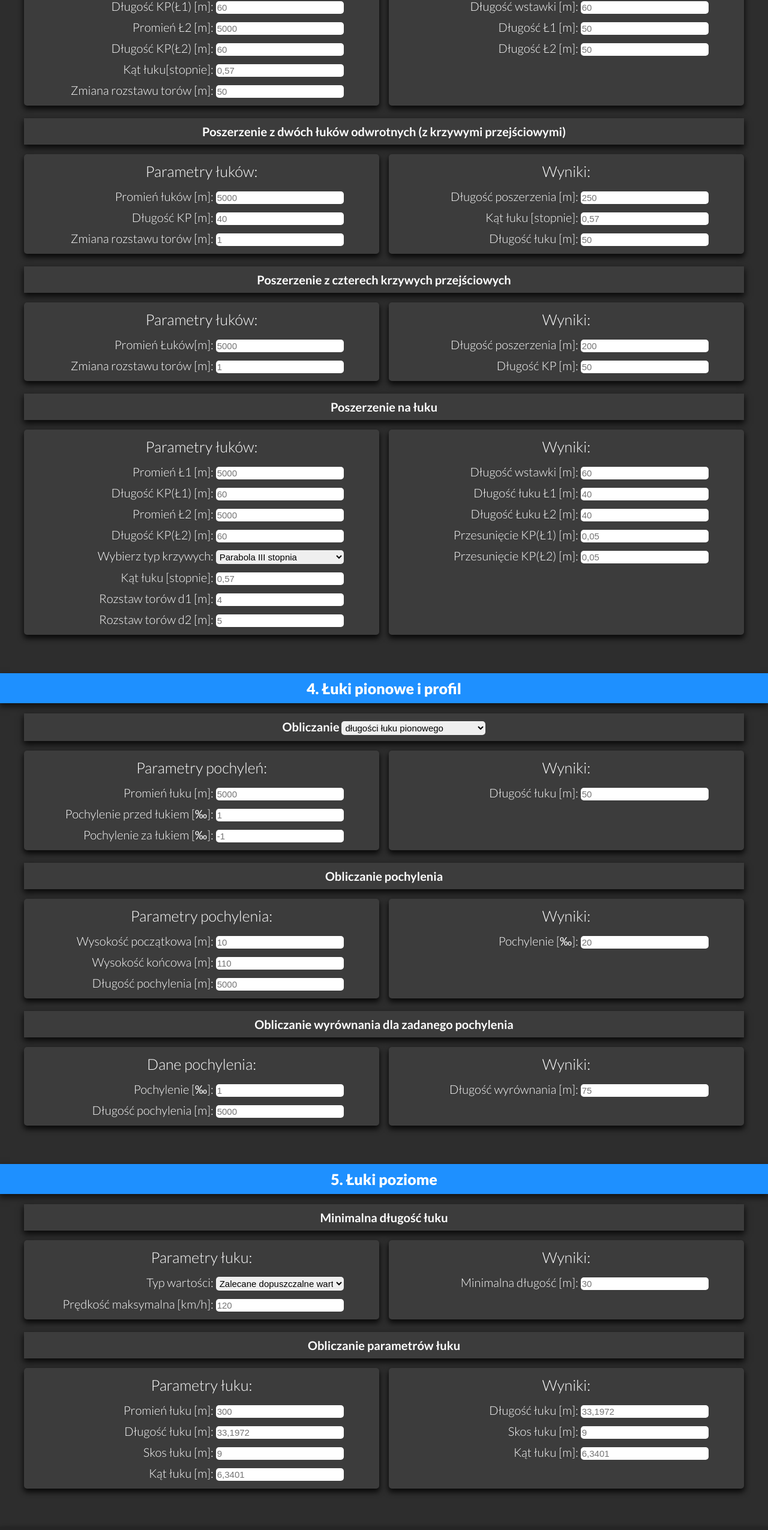
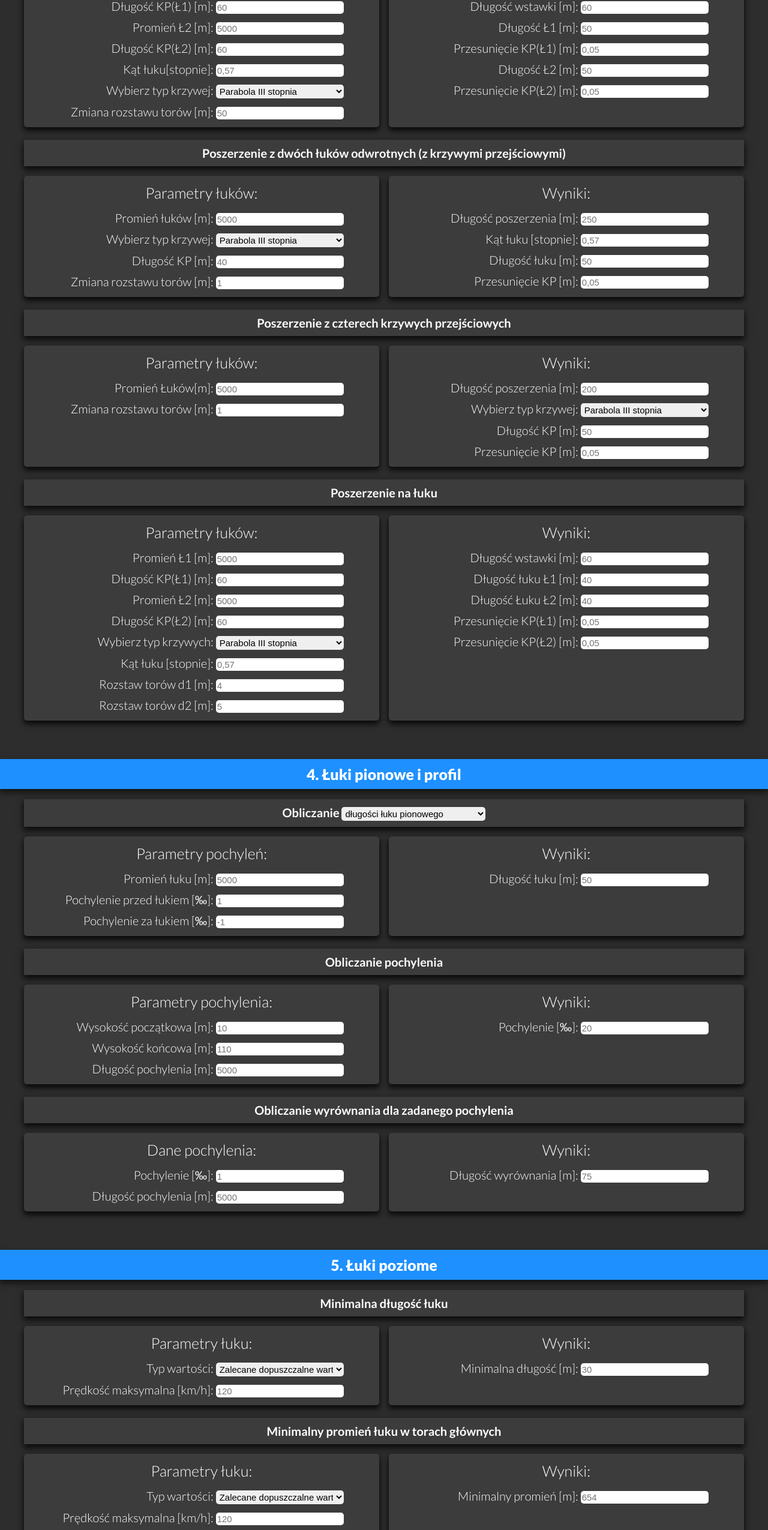
Before and after one commit to Ugulele/Pomocnik, a plain HTML site: page public/index.html in a window 1280 px wide. Shown: the part 1849-4399 px from the top of the page at 60% size. Drawn offline with Linux system fonts and the light colour scheme.

Commit message:
dodanie nowych funkcji do turns.js i widening.js

```diff
--- a/public/index.html
+++ b/public/index.html
@@ -453,32 +453,41 @@
 
                     <div class = "boxline">
                         Promień Ł1 [m]:
-                        <input type = "number" id = "widening_radius_1" placeholder = "5000" oninput=" runliczPoszerzenie()">
+                        <input type = "number" id = "widening_radius_1" placeholder = "5000" oninput="runliczPoszerzenie()">
                     </div>
 
                     <div class = "boxline">
                         Długość KP(Ł1) [m]:
-                        <input type = "number" id = "widening_curve_length_1" placeholder = "60" oninput=" runliczPoszerzenie()">
+                        <input type = "number" id = "widening_curve_length_1" placeholder = "60" oninput = "runliczPoszerzenie()">
                     </div>
 
                     <div class = "boxline">
                         Promień Ł2 [m]:
-                        <input type = "number" id = "widening_radius_2" placeholder = "5000" oninput=" runliczPoszerzenie()">
+                        <input type = "number" id = "widening_radius_2" placeholder = "5000" oninput = "runliczPoszerzenie()">
                     </div>
 
                     <div class = "boxline">
                         Długość KP(Ł2) [m]:
-                        <input type = "number" id = "widening_curve_length_2" placeholder = "60" oninput=" runliczPoszerzenie()">
+                        <input type = "number" id = "widening_curve_length_2" placeholder = "60" oninput = "runliczPoszerzenie()">
                     </div>
 
                     <div class = "boxline">
                         Kąt łuku[stopnie]:
-                        <input type = "number" id = "widening_angle" placeholder = "0,57" oninput=" runliczPoszerzenie()">
+                        <input type = "number" id = "widening_angle" placeholder = "0,57" oninput = "runliczPoszerzenie()">
+                    </div>
+
+                    <div class = "boxline">
+                        Wybierz typ krzywej:
+                        <select id = "widening_curvetype" onchange = "runliczPoszerzenie()">
+                            <option value = "3st">Parabola III stopnia</option>
+                            <option value = "4st">Parabola IV stopnia</option>
+                            <option value = "bloss">Krzywa Blossa</option>
+                        </select>
                     </div>
 
                     <div class = "boxline">
                         Zmiana rozstawu torów [m]:
-                        <input type = "number" id = "widening_change" placeholder = "50" oninput=" runliczPoszerzenie()">
+                        <input type = "number" id = "widening_change" placeholder = "50" oninput = "runliczPoszerzenie()">
                     </div>
 
                     <!-- <div class = "boxbuttons">
@@ -509,8 +518,18 @@
                     </div>
 
                     <div class = "boxline">
+                        Przesunięcie KP(Ł1) [m]:
+                        <input type = "number" id = "widening_shift_1" placeholder = "0,05" readonly>
+                    </div>
+
+                    <div class = "boxline">
                         Długość Ł2 [m]:
                         <input type = "number" id = "widening_curve2" placeholder = "50" readonly>
+                    </div>
+
+                    <div class = "boxline">
+                        Przesunięcie KP(Ł2) [m]:
+                        <input type = "number" id = "widening_shift_2" placeholder = "0,05" readonly>
                     </div>
 
                 </div>
@@ -528,6 +547,15 @@
                     <div class = "boxline">
                         Promień łuków [m]:
                         <input type = "number" id = "widening2_radius" placeholder = "5000" oninput="runliczPoszerzenie2()">
+                    </div>
+
+                    <div class = "boxline">
+                        Wybierz typ krzywej:
+                        <select id = "widening2_curvetype" onchange = "runliczPoszerzenie2()">
+                            <option value = "3st">Parabola III stopnia</option>
+                            <option value = "4st">Parabola IV stopnia</option>
+                            <option value = "bloss">Krzywa Blossa</option>
+                        </select>
                     </div>
 
                     <div class = "boxline">
@@ -561,6 +589,11 @@
                     <div class = "boxline">
                         Długość łuku [m]:
                         <input type = "number" id = "widening2_curve" placeholder = "50" readonly>
+                    </div>
+
+                    <div class = "boxline">
+                        Przesunięcie KP [m]:
+                        <input type = "number" id = "widening2_shift" placeholder = "0,05" readonly>
                     </div>
 
                 </div>
@@ -599,8 +632,22 @@
                     </div>
 
                     <div class = "boxline">
+                        Wybierz typ krzywej:
+                        <select id = "widening3_curvetype" onchange = "runliczPoszerzenie3()">
+                            <option value = "3st">Parabola III stopnia</option>
+                            <option value = "4st">Parabola IV stopnia</option>
+                            <option value = "bloss">Krzywa Blossa</option>
+                        </select>
+                    </div>
+
+                    <div class = "boxline">
                         Długość KP [m]:
                         <input type = "number" id = "widening3_curve_length" placeholder = "50" readonly>
+                    </div>
+
+                    <div class = "boxline">
+                        Przesunięcie KP [m]:
+                        <input type = "number" id = "widening3_shift" placeholder = "0,05" readonly>
                     </div>
 
                 </div>
@@ -886,6 +933,41 @@
                 </div>
 
                 <div class = "contheader">
+                    Minimalny promień łuku w torach głównych
+                </div>
+
+                <div class = "box">
+                    <div class = "boxheader">
+                        Parametry łuku:
+                    </div>
+
+                    <div class = "boxline">
+                        Typ wartości:
+                        <select id = "turn_rmin_calctype" onchange = "computeRmin()">
+                            <option value = "rec">Zalecane dopuszczalne wartości</option>
+                            <option value = "nrm">Normalne dopuszczalne wartości</option>
+                            <option value = "exp">Rozszerzone dopuszczalne wartości</option>
+                        </select>
+                    </div>
+
+                    <div class = "boxline">
+                        Prędkość maksymalna [km/h]:
+                        <input type = "number" id = "turn_rmin_vmax"  placeholder = "120" oninput = "computeRmin()">
+                    </div>
+                </div>
+
+                <div class = "box">
+                    <div class = "boxheader">
+                        Wyniki:
+                    </div>
+
+                    <div class = "boxline">
+                        Minimalny promień [m]:
+                        <input type = "number" id = "turn_rmin_result"  placeholder = "654" readonly>
+                    </div>
+                </div>
+
+                <div class = "contheader">
                     Obliczanie parametrów łuku
                 </div>
 
--- a/public/js/turns.js
+++ b/public/js/turns.js
@@ -79,7 +79,6 @@ function turnparams(){
         return
     }
 
-    console.log("zaczynam liczyć")
     //przy l, obliczanie t i alfa
     function computeangle(r,l){
         alfa = 360*l/(2*Math.PI*r);
@@ -105,6 +104,41 @@ function turnparams(){
             document.getElementById("turn_parameters_slant_result").value = cround(t,4);
         }
     }
+}
 
+function computeRmin(){
+
+    vmax = document.getElementById("turn_rmin_vmax").value;
+    calctype = document.getElementById("turn_rmin_calctype").value;
+
+    if(vmax){
+        Dmax = selectDmax(calctype);
+        Idop = selectIdop(calctype);
+
+        let rminp = 11.8*(vmax**2)/(Idop+Dmax);
+
+        document.getElementById("turn_rmin_result").value = Math.round(rminp);
+    }else{
+        document.getElementById("turn_rmin_result").value = "";
+    }
+
+    function selectDmax(calctype){
+        const Dmax = 150;
+        return Dmax
+    }
+
+    function selectIdop(calctype){
+        let Idop = ""
+
+        if(calctype == "rec"){
+            Idop  = 110;
+        }else if(calctype == "nrm"){
+            Idop = 130;
+        }else{
+            Idop = 150;
+        }
+
+        return Idop;
+    }
 
 }
--- a/public/js/widening.js
+++ b/public/js/widening.js
@@ -31,9 +31,10 @@ function runliczPoszerzenie(){
     let alfa = document.getElementById("widening_angle").value;
     let l1 = document.getElementById("widening_curve_length_1").value;
     let l2 = document.getElementById("widening_curve_length_2").value;
+    let curvetype = document.getElementById("widening_curvetype").value;
 
     if(r1 != 0 && r2 != 0 && d != 0 && alfa != 0){
-        liczPoszerzenie(r1,r2,d,alfa,l1,l2);
+        liczPoszerzenie(r1,r2,d,alfa,l1,l2,curvetype);
     }else if(r1 == 0 && r2 == 0 && d == 0 && alfa == 0 ){
         document.getElementById("widening_inset").value = "";
         document.getElementById("widening_length").value = "";
@@ -44,67 +45,82 @@ function runliczPoszerzenie(){
 
 }
 
-function liczPoszerzenie(r1,r2,d,alfa,l1,l2){
+function liczPoszerzenie(r1,r2,d,alfa,l1,l2,curvetype){
     //obliczanie wartości wstawki i długości i przesunięć
     let w = d/(Math.sin(radians(alfa))) - r1*Math.tan(radians(alfa/2)) - r2*Math.tan(radians(alfa/2)) - l1/2 - l2/2;
+    let n1 = liczPrzesuniecie(r1,l1,curvetype);
+    let n2 = liczPrzesuniecie(r2,l2,curvetype);
 
     //wyświetlanie wyników
     document.getElementById("widening_inset").value = cround(w,4);
     document.getElementById("widening_length").value = cround(w + 2*l1 + 2*l2 + (alfa/360)*2*Math.PI*((r1)) + (alfa/360)*2*Math.PI*((r2)),4);
     document.getElementById("widening_curve1").value = cround((alfa/360)*2*Math.PI*((r1)) - l1,4);
     document.getElementById("widening_curve2").value = cround((alfa/360)*2*Math.PI*((r2)) - l2,4);
+    document.getElementById("widening_shift_1").value = cround(n1,2);
+    document.getElementById("widening_shift_2").value = cround(n2,2);
 }
 
 function runliczPoszerzenie2(){
     let r = document.getElementById("widening2_radius").value;
     let l = document.getElementById("widening2_curve_length").value;
     let d = document.getElementById("widening2_change").value;
+    let curvetype = document.getElementById("widening2_curvetype").value;
 
     if(r != 0 && d != 0){
-        liczPoszerzenie2(r,l,d);
+        liczPoszerzenie2(r,l,d,curvetype);
     }else if(r == 0 || d == 0){
         document.getElementById("widening2_length").value = "";
         document.getElementById("widening2_angle").value = "";
         document.getElementById("widening2_curve").value = "";
-
-
+        document.getElementById("widening2_shift").value = "";
     }
 }
 
-function liczPoszerzenie2(r,l,d){
+function liczPoszerzenie2(r,l,d,curvetype){
     //Obliczanie poszerzenia
     let k = (-3*l +  Math.sqrt(l**2 + 4*r*d))/2;
     //Obliczanie kąta łuku
     let alfa = degrees(2*Math.atan((k+l)/(2*r)));
     //Obliczanie długości poszerzenia
     let p = 2*k + 4*l;
+    //obliczanie przesunięcia
+    let n = liczPrzesuniecie(r,l,curvetype);
+
+
+
     //wyświetlanie wyników
     document.getElementById("widening2_length").value = cround(p,2);
     document.getElementById("widening2_angle").value = cround(alfa,4);
     document.getElementById("widening2_curve").value = cround((alfa/360)*2*Math.PI*((r)),4);
+    document.getElementById("widening2_shift").value = cround(n,2);
 
 }
 
 function runliczPoszerzenie3(){
-    r = document.getElementById("widening3_radius").value;
-    d = document.getElementById("widening3_change").value;
+    let r = document.getElementById("widening3_radius").value;
+    let d = document.getElementById("widening3_change").value;
+    let curvetype = document.getElementById("widening3_curvetype").value;
 
     if(r !=0 && d != 0){
-        liczPoszerzenie3(r,d)
+        liczPoszerzenie3(r,d,curvetype)
     }else if(r == 0 || d == 0){
         document.getElementById("widening3_length").value = "";
         document.getElementById("widening3_curve_length").value = "";
+        document.getElementById("widening3_shift").value = "";
     }
 }
 
-function liczPoszerzenie3(r,d){
-    //obliczanie promienia krzywej
+function liczPoszerzenie3(r,d,curvetype){
+    //obliczanie długości krzywej
     l = cround(Math.sqrt(d*(8*r-d))/4,2)
     p = cround(4*l,2)
+
+    n = liczPrzesuniecie(r,l,curvetype);
 
     //wyprowadzenie wyników
     document.getElementById("widening3_length").value = p;
     document.getElementById("widening3_curve_length").value = l;
+    document.getElementById("widening3_shift").value = cround(n,2);
 }
 
 function runliczPoszerzenieluk(){
```
